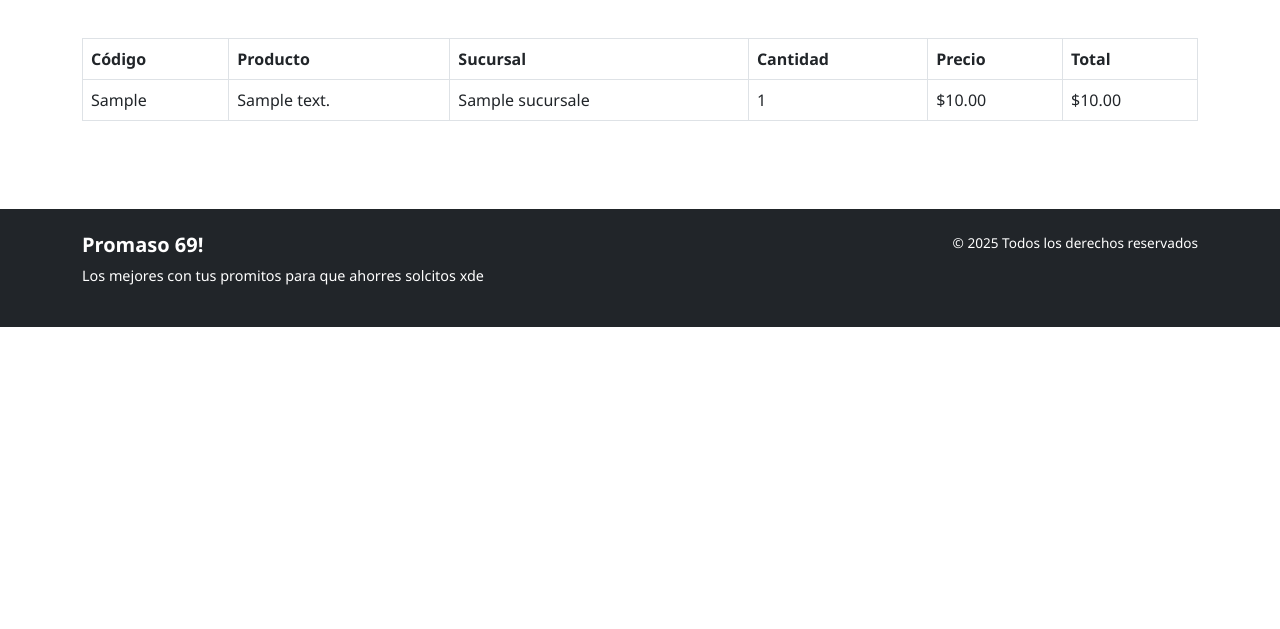
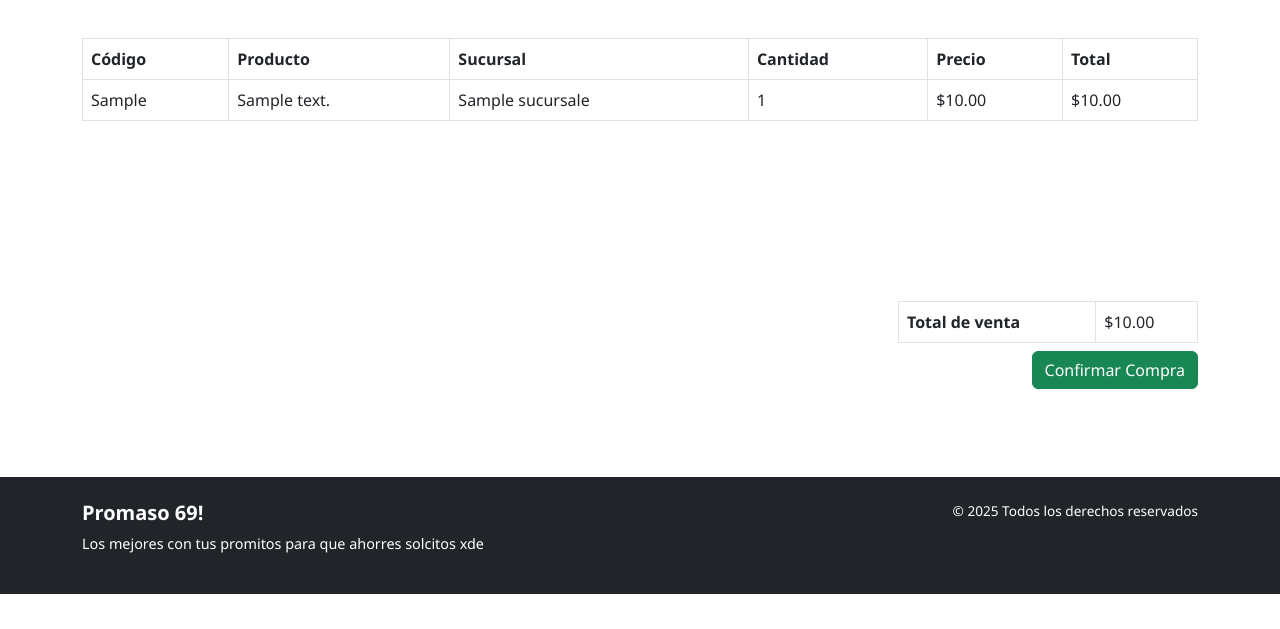
Before and after one commit to BrayanGuzmanRea/post_project_promociones, a Django app: page /carrito/ in a window 1280 px wide. Shown: the part 128-757 px from the top of the page. Run offline with Django 5.2, Linux system fonts and the light colour scheme; a user stored in the database is signed in; tables that the repository leaves empty hold one stand-in row (values such as "Sample post").

Commit message:
La vista de carrito ya esta casi en su total, solo falta que aparescan las promos y que al confirmar compra guarde pedido en tabla

```diff
--- a/core/views.py
+++ b/core/views.py
@@ -287,7 +287,10 @@
                 'total': articulo.precio * detalle.cantidad,
             })
 
+    total_venta = sum(item['total'] for item in articulos_carrito)
+
     return render(request, 'core/carrito/vistacarrito.html', {
         'articulos_carrito': articulos_carrito,
         'usuario_nombre': usuario.username,
+        'total_venta': total_venta,
     })
--- a/templates/core/carrito/vistacarrito.html
+++ b/templates/core/carrito/vistacarrito.html
@@ -34,6 +34,75 @@
             {% endfor %}
         </tbody>
     </table>
+
+    <h3>Promociones</h3>
+    {% if promociones_aplicadas and promociones_aplicadas|length > 0 %}
+        <div class="card mb-3">
+            <div class="card-body p-3">
+                <table class="table table-striped">
+                    <thead>
+                        <tr>
+                            <th>Código Promoción</th>
+                            <th>Descripción Promoción</th>
+                        </tr>
+                    </thead>
+                    <tbody>
+                        {% for promo in promociones_aplicadas %}
+                        <tr>
+                            <td>{{ promo.promocion_id }}</td>
+                            <td>{{ promo.nombre }}</td>
+                        </tr>
+                        {% endfor %}
+                    </tbody>
+                </table>
+            </div>
+        </div>
+    {% else %}
+        <p>No hay promociones aplicables a esta venta.</p>
+    {% endif %}
+
+    <h3>Beneficios de las Promociones</h3>
+    {% if beneficios_promociones and beneficios_promociones|length > 0 %}
+        <div class="card mb-3">
+            <div class="card-body p-3">
+                <table class="table table-striped">
+                    <thead>
+                        <tr>
+                            <th>Código Producto</th>
+                            <th>Nombre</th>
+                            <th>Cantidad</th>
+                            <th>Valor</th>
+                        </tr>
+                    </thead>
+                    <tbody>
+                        {% for beneficio in beneficios_promociones %}
+                        <tr>
+                            <td>{{ beneficio.codigo }}</td>
+                            <td>{{ beneficio.descripcion }}</td>
+                            <td>{{ beneficio.cantidad }}</td>
+                            <td>0</td>
+                        </tr>
+                        {% endfor %}
+                    </tbody>
+                </table>
+            </div>
+        </div>
+    {% else %}
+        <p>No hay beneficios aplicables en esta venta.</p>
+    {% endif %}
+
+    <div class="d-flex flex-column align-items-end mb-3" style="max-width: 300px; margin-left: auto;">
+        <table class="table table-bordered mb-2">
+            <tbody>
+                <tr>
+                    <th>Total de venta</th>
+                    <td>${{ total_venta }}</td>
+                </tr>
+            </tbody>
+        </table>
+        <a href="#" class="btn btn-success">Confirmar Compra</a>
+    </div>
+
     <div>
     </div>
     {% else %}
--- a/templates/navbar.html
+++ b/templates/navbar.html
@@ -19,11 +19,8 @@
                         <i class="fas fa-box me-1"></i>Artículos
                     </a>
                     <ul class="dropdown-menu" aria-labelledby="articulosDropdown">
-                        <li><a class="dropdown-item" href="#">Lista de Artículos</a></li>
-                        <li><a class="dropdown-item" href="#">Nuevo Artículo</a></li>
-                        <li><hr class="dropdown-divider"></li>
-                        <li><a class="dropdown-item" href="#">Grupos de Artículos</a></li>
-                        <li><a class="dropdown-item" href="#">Líneas de Artículos</a></li>
+                        <li><a class="dropdown-item" href="{% url 'articulos_list' %}">Lista de Artículos</a></li>
+                        <li><a class="dropdown-item" href="{% url 'articulo_create' %}">Nuevo Artículo</a></li>
                     </ul>
                 </li>
 
```
Also changed, not shown: templates/core/carrito/confirmarCarrito.html (added).
